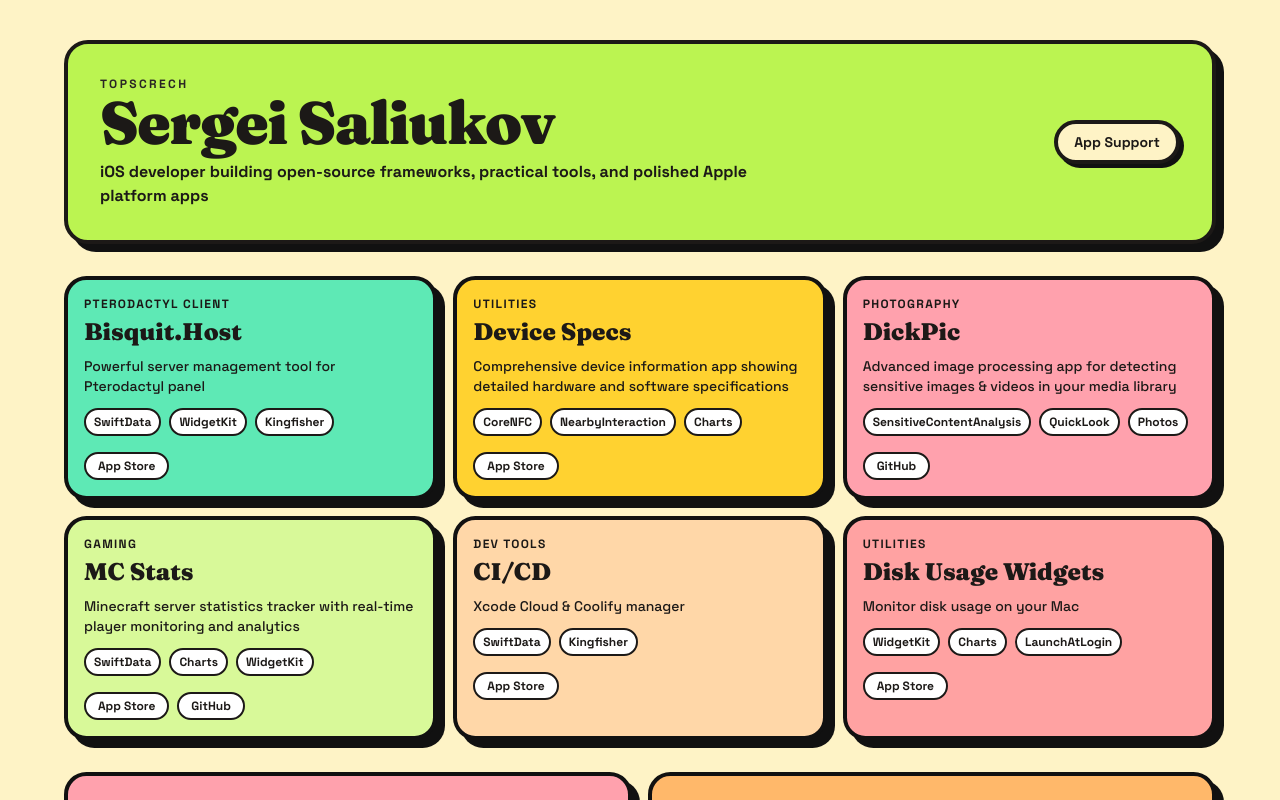
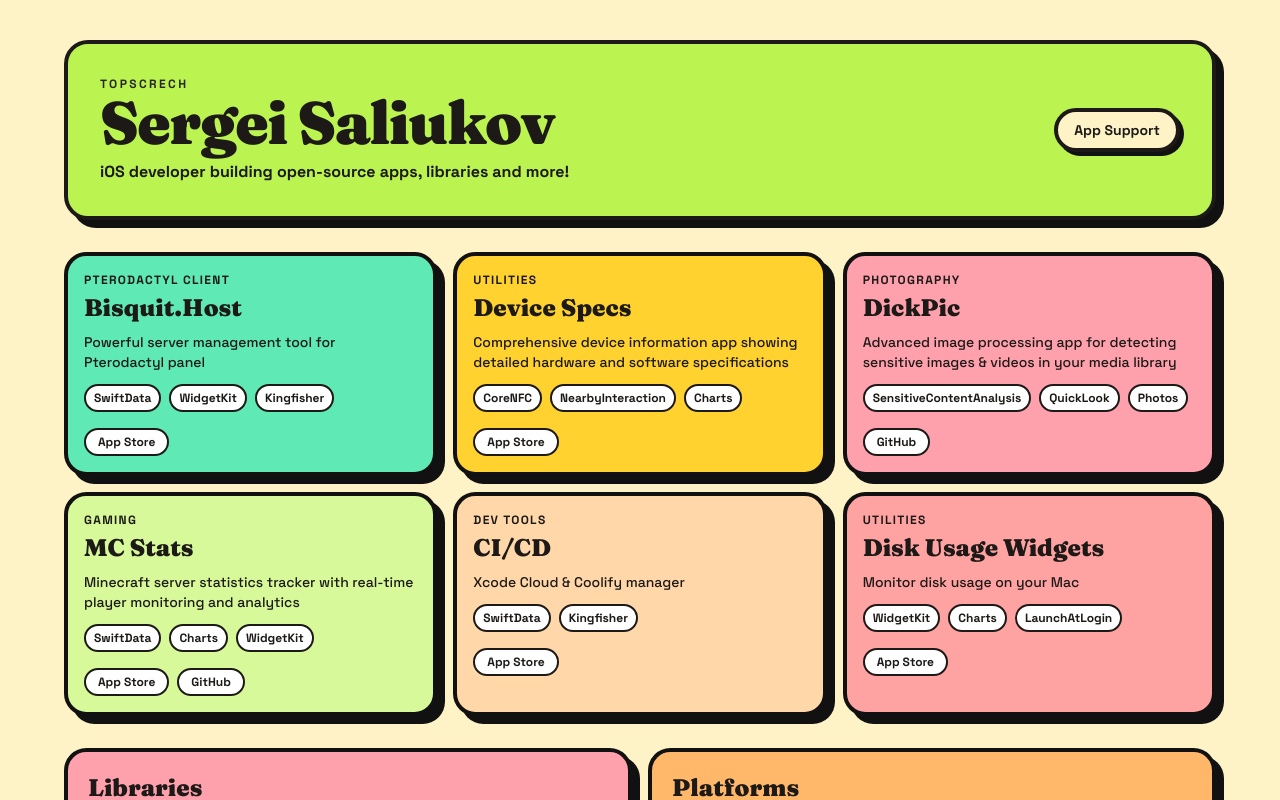
Before and after one commit to TopScrech/TopScrech-dev, a Nuxt app: page / in a window 1280 px wide. Shown: the top 800 px of the page. Built offline with nearby package versions, Linux system fonts and the light colour scheme.

Commit message:
Update homepage tagline

```diff
--- a/pages/index.vue
+++ b/pages/index.vue
@@ -7,7 +7,7 @@
             <p class="text-xs font-black uppercase tracking-[0.2em] text-stone-800">TopScrech</p>
             <h1 class="text-4xl font-black tracking-tight sm:text-6xl">Sergei Saliukov</h1>
             <p class="mt-2 max-w-2xl text-sm font-semibold sm:text-base">
-              iOS developer building open-source frameworks, practical tools, and polished Apple platform apps
+              iOS developer building open-source apps, libraries and more!
             </p>
           </div>
           <NuxtLink
```
